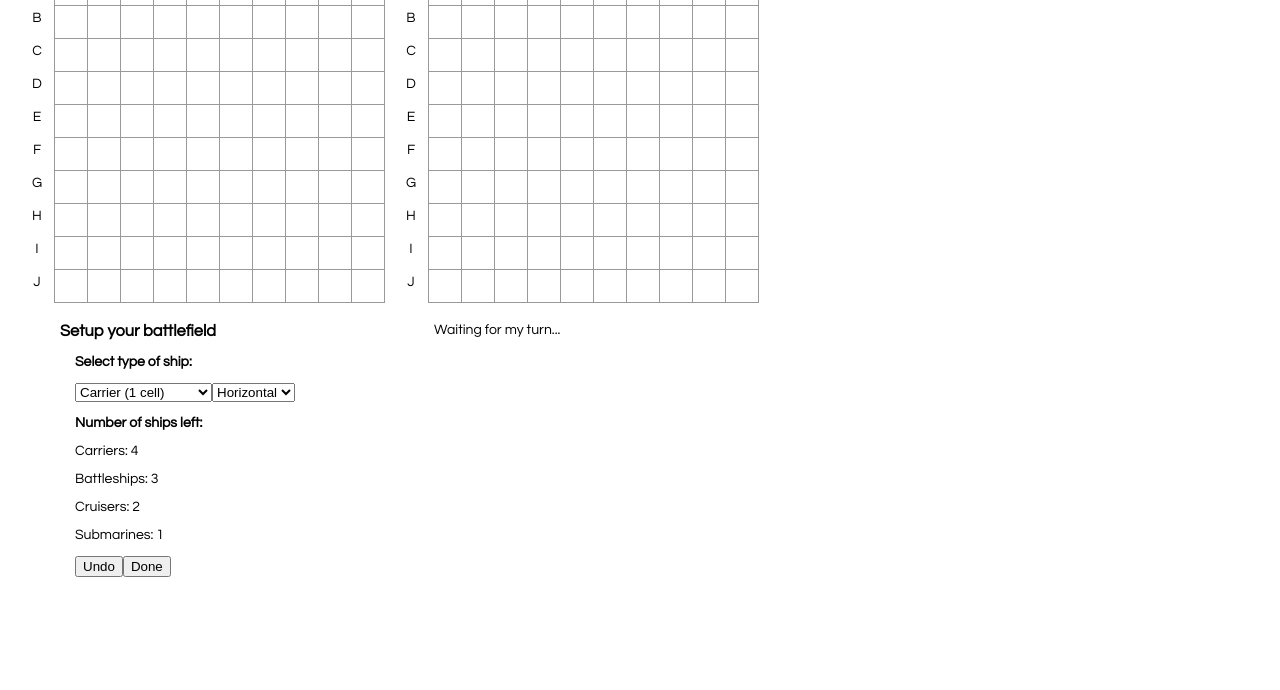
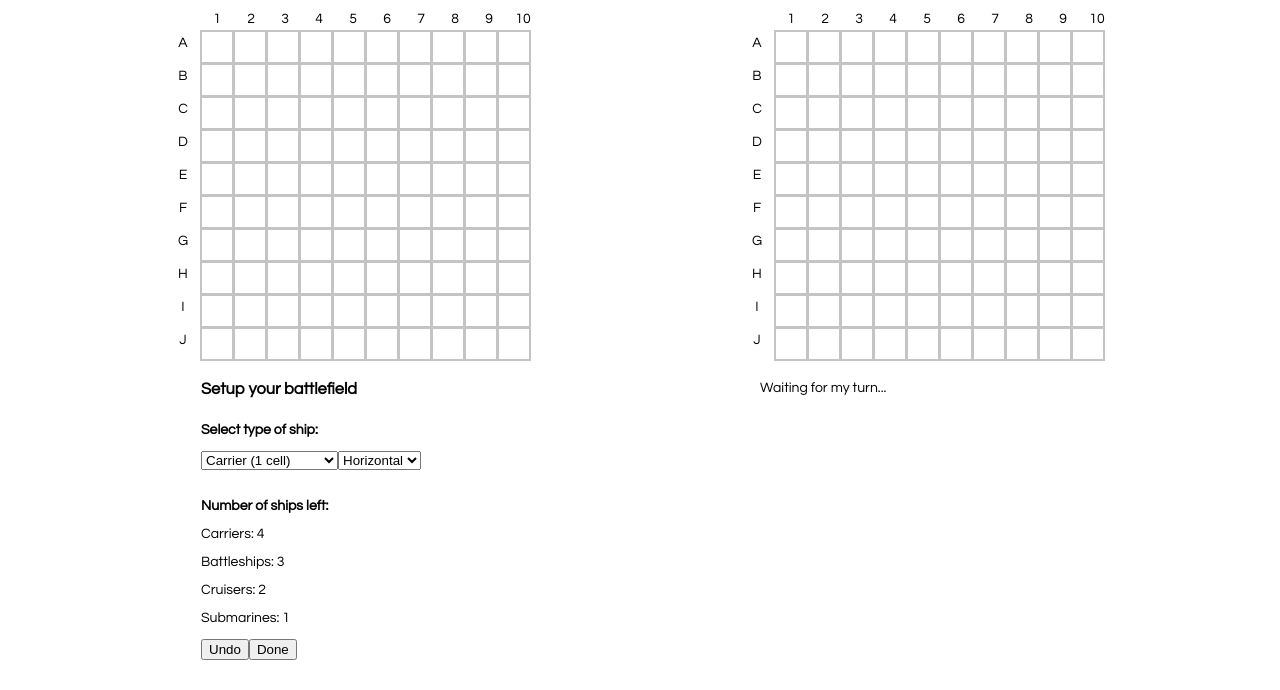
Before and after one commit to romanidze2016/Battleship, a React app: page / in a window 1280 px wide. Shown: the part 127-817 px from the top of the page. Built offline with nearby package versions, Linux system fonts and the light colour scheme.

Commit message:
updated the design of the game

```diff
--- a/src/index.css
+++ b/src/index.css
@@ -1,14 +1,31 @@
 body {
   font: 14px "Century Gothic", Futura, sans-serif;
-  margin: 20px;
+  margin: 0px;
+  padding: 30px;
 }
 
 ol, ul {
   padding-left: 30px;
 }
 
+h1 {
+  margin-top: 0px;
+  text-align: center;
+  color: #f94848;
+}
+
 h2 {
   text-align: center;
+  color: #3bb2f7;
+}
+
+h3 {
+  padding-bottom: 10px;
+  padding-left: 15px;
+}
+
+.childHeading {
+  padding-top: 15px;
 }
 
 #controlBody {
@@ -17,7 +34,9 @@ h2 {
 
 .playerControls {
   margin-top: 20px;
-  margin-left: 40px;
+  margin-left: 0px;
+  text-align: left;
+  padding-left: 20px;
 }
 
 .board-row:after {
@@ -40,7 +59,8 @@ h2 {
 
 .square {
   background: #fff;
-  border: 1px solid #999;
+  border: 2px solid #999;
+  border-color: #c4c4c4;
   float: left;
   font-size: 24px;
   font-weight: bold;
@@ -54,11 +74,11 @@ h2 {
 }
 
 #undamaged {
-  background: blue;
+  background: #3bb2f7;
 }
 
 #damaged {
-  background: red;
+  background: #f94848;
 }
 
 .square:focus {
@@ -70,10 +90,17 @@ h2 {
 }
 
 .game {
-  display: flex;
-  flex-direction: row;
+  text-align: center;
+  vertical-align: center;
+
+  /*display: flex;
+  flex-direction: row;*/
 }
 
-.game-info {
-  margin-left: 20px;
+.game-board {
+  margin-left: 100px;
+  margin-right: 100px;
+  display: inline-block;
+  vertical-align: top;
+  padding-top: 0px;
 }
--- a/src/index.js
+++ b/src/index.js
@@ -18,8 +18,8 @@ function Square(props) {
     var id = "damaged";
   }
 
-  if (props.value == ".") {
-    var valueToDisplay = ".";
+  if (props.value == "•") {
+    var valueToDisplay = "•";
   }
   else if (props.value == "-") {
     var valueToDisplay = "X";
@@ -56,11 +56,11 @@ class ShipConfig extends React.Component {
 
   render() {
     return (
-      <div>
+      <div class="shipConfig">
         <h3>Setup your battlefield</h3>
         <div id="controlBody">
           <form>
-            <p><b>Select type of ship:</b></p>
+            <p classname="childHeading"><b>Select type of ship:</b></p>
             <select value={this.state.type} onChange={this.handleTypeChange}>
               <option value="0">Choose ship size</option>
               <option value="1">Carrier (1 cell)</option>
@@ -73,7 +73,7 @@ class ShipConfig extends React.Component {
               <option value="v">Vertical</option>
             </select>
           </form>
-          <p><b>Number of ships left:</b></p>
+          <p className="childHeading"><b>Number of ships left:</b></p>
           <p>Carriers: {this.props.shipsLeft[0]}</p>
           <p>Battleships: {this.props.shipsLeft[1]}</p>
           <p>Cruisers: {this.props.shipsLeft[2]}</p>
@@ -287,7 +287,7 @@ class Game extends React.Component {
         })
       }
       else {
-        this.state.players[this.state.playerCounter%2].hits.push(new Cell(row, column, "."));
+        this.state.players[this.state.playerCounter%2].hits.push(new Cell(row, column, "•"));
         this.setState({
           grids: this.updateSquares(),
           playerMadeHisMove: true,
@@ -673,6 +673,8 @@ class Game extends React.Component {
     //BATTLESHIP CODE
 
     return (
+      <div classname="main">
+        <h1>Battleship</h1>
         <div className="game">
           <div className="game-board">
             <h2>Player 1</h2>
@@ -686,6 +688,7 @@ class Game extends React.Component {
             {this.renderBoard(1)}
             <div className="playerControls">
               {this.renderPlayerControls(1)}
+            </div>
           </div>
         </div>
       </div>
```
Lines whose indentation alone changed are shown as unchanged.
